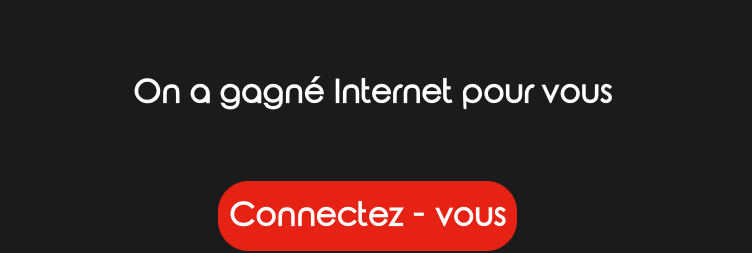
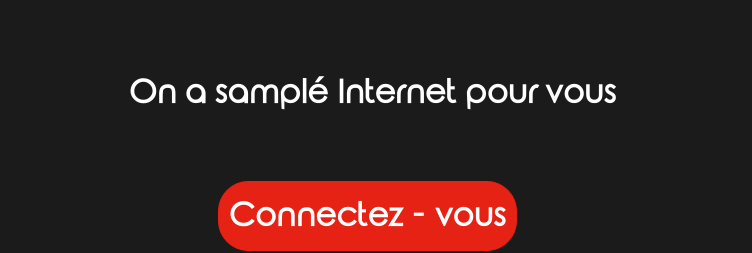
Before and after one commit to WildCodeSchool/toulouse-0219-js-playitloud, a React (Create React App) app: page / in a window 1280 px wide. Shown: the part 341-594 px from the top of the page, without its empty margins (363-1115 px from the left). Built offline with nearby package versions, Linux system fonts and the light colour scheme.

Commit message:
slogan changed

```diff
--- a/src/App.js
+++ b/src/App.js
@@ -83,7 +83,7 @@ class App extends Component {
         <div className="accueil">
           <div className="accueilConnexion">
             <h1>Play it Loud</h1>
-            <p>On a gagné Internet pour vous</p>
+            <p>On a samplé Internet pour vous</p>
             <a href="https://accounts.spotify.com/authorize?client_id=136da030d9704f5e9314b475d1a79537&redirect_uri=http://localhost:3000&scope=user-read-private%20user-read-email%20user-read-birthdate%20user-library-modify%20user-library-read%20playlist-read-private%20user-library-modify%20playlist-modify-private%20playlist-modify-public&response_type=token&state=123"> Connectez - vous</a>
           </div>
         </div>
```
